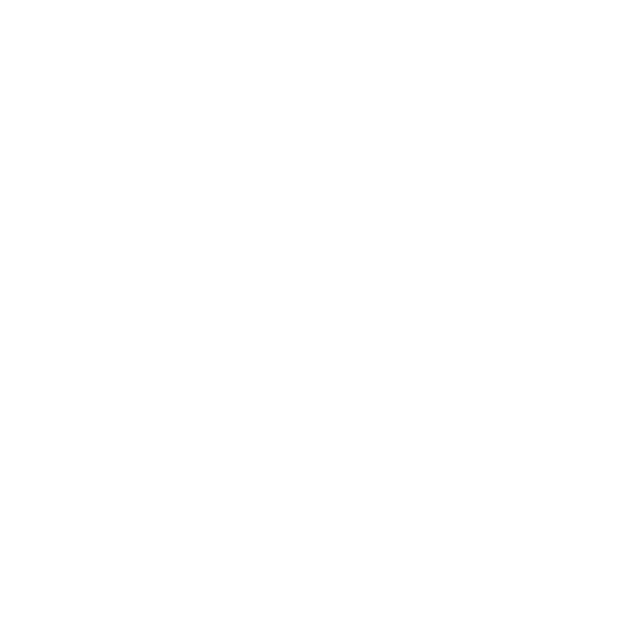
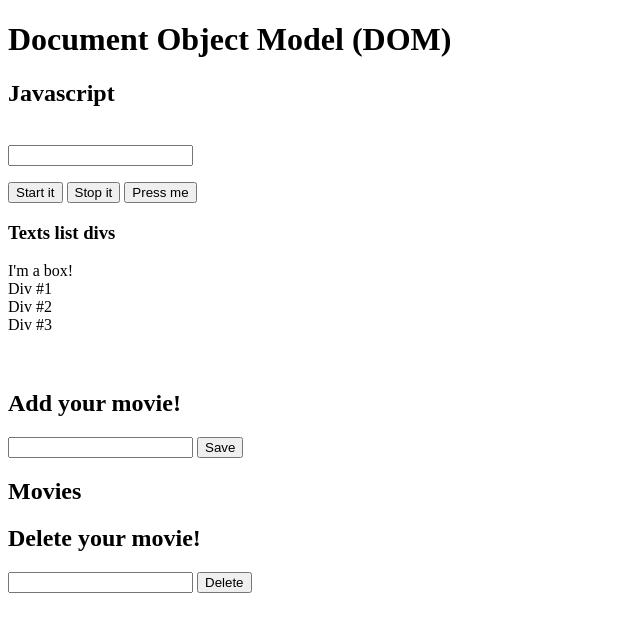
Before and after one commit to gera9/First-steps-JS, a plain HTML site: page index.html in a window 1280 px wide. Shown: the whole page, without its empty margins (0-640 px from the left). Drawn offline with Linux system fonts and the light colour scheme.

Commit message:
Local storage added

```diff
--- a/index.html
+++ b/index.html
@@ -4,9 +4,55 @@
     <meta charset="UTF-8">
     <meta name="viewport" content="width=device-width, initial-scale=1.0">
     <title>Javascript</title>
-    <script src="arrays/searching.js"></script>
+    <!-- Scripts -->
+    <!--<script src="events/events1.js"></script>-->
 </head>
 <body>
+    <h1>Document Object Model (DOM)</h1>
+    <h2 id="header">Javascript</h2>
+    <br>
+    <form id="">
+        <input type="text" name="name" id="name">
+    </form>
+  <p>
+    <button id="start">Start it</button>
+    <button id="stop">Stop it</button>
+    <button id="button">Press me</button>
+  </p>
+    <section id="mySection">
+        <h3>Texts list divs</h3>
+    </section>
+    <div id="myBox">
+        I'm a box!
+    </div>
 
+    <div class="yellow">
+       Div #1
+    </div>
+    <div class="red">
+        Div #2
+     </div>
+     <div class="red">
+        Div #3
+     </div>
+     <br><br>
+     <h2>Add your movie!</h2>
+     <form action="" id="movies-form">
+        <input type="text" name="" id="add_movie">
+        <button type="submit">Save</button>
+     </form>
+     <h2>Movies</h2>
+     <div class="movies">
+        <ul id="movies-list">
+
+        </ul>
+     </div>
+     <h2>Delete your movie!</h2>
+     <form action="" id="del-movies-form">
+        <input type="text" name="" id="delete_movie">
+        <button type="submit">Delete</button>
+     </form>
+     <!-- Scripts -->
+    <script src="local_storage/local_storage2.js"></script>
 </body>
 </html>
```
